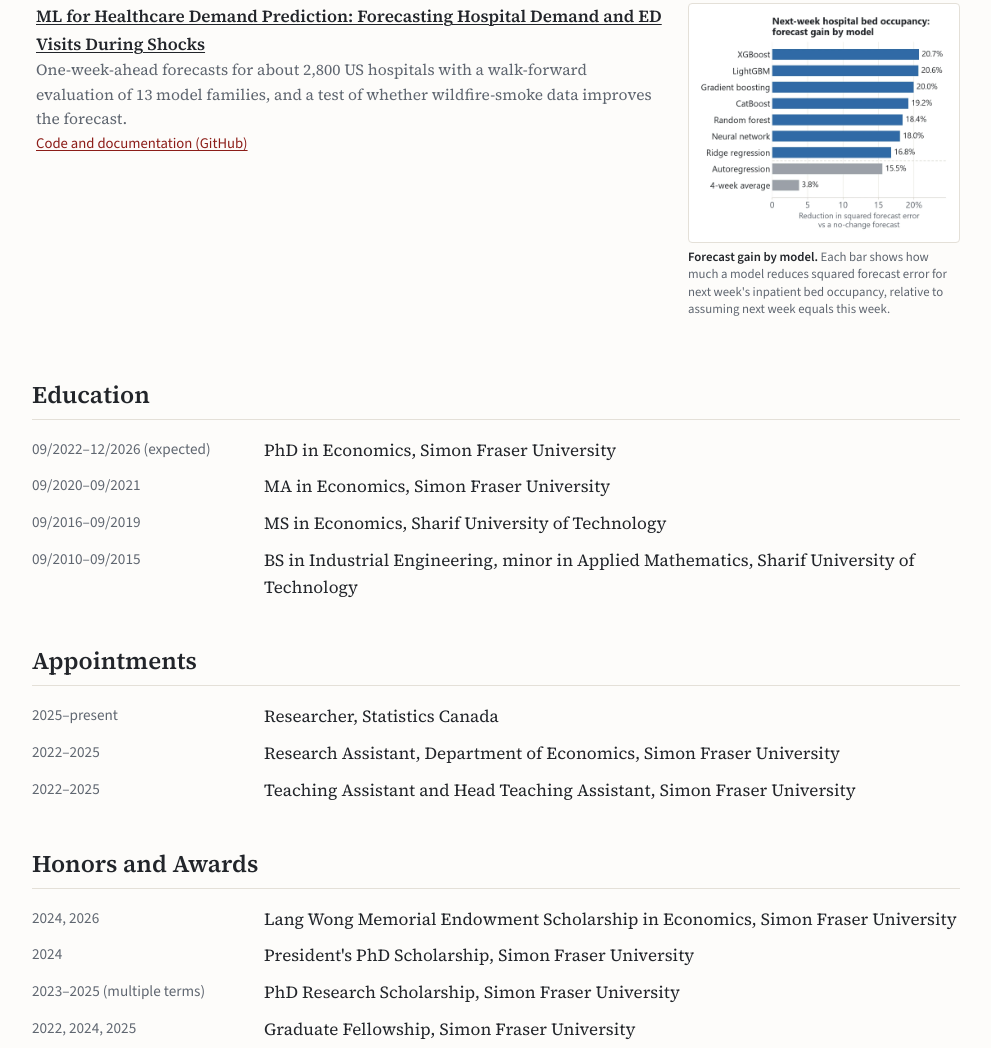
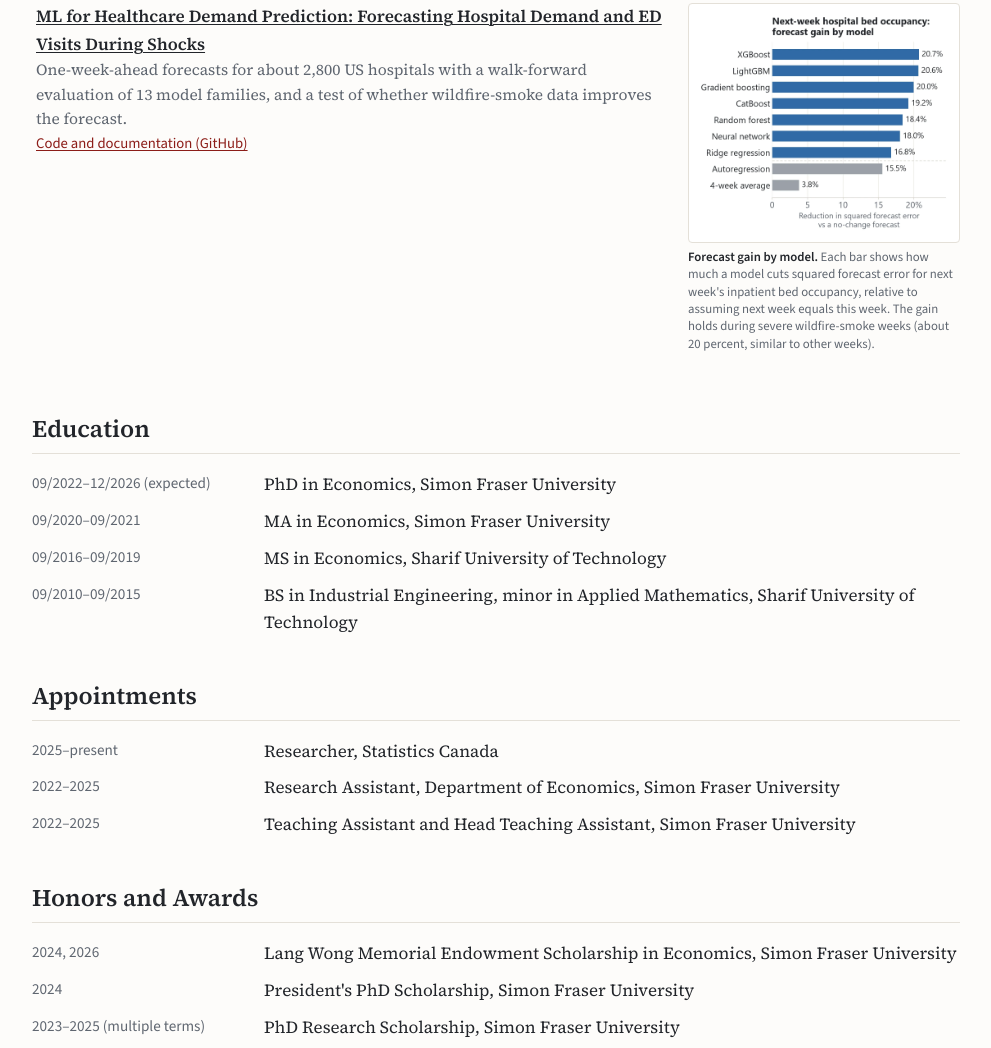
Before and after one commit to MahyarRezazadeh/MahyarRezazadeh.github.io, a plain HTML site: page index.html in a window 1280 px wide. Shown: the part 2212-3260 px from the top of the page, without its empty margins (144-1135 px from the left). Drawn offline with nearby package versions, Linux system fonts and the light colour scheme.

Commit message:
Clarify applied project figure caption
State that the occupancy forecast gain holds during severe wildfire-smoke weeks
(19.8 percent against 20.6 percent overall, per the project's model card).

Co-Authored-By: Claude Opus 5.5 <noreply@anthropic.com>

```diff
--- a/index.html
+++ b/index.html
@@ -156,7 +156,7 @@
           </div>
           <figure class="paper-fig">
             <a href="img/fig_hospital_forecast.webp"><img src="img/fig_hospital_forecast.webp" alt="Bar chart: machine-learning models reduce squared forecast error for next-week hospital bed occupancy by 17 to 21 percent relative to a no-change forecast; an autoregression reduces it by 15.5 percent and a 4-week average by 3.8 percent" loading="lazy"></a>
-            <figcaption><strong>Forecast gain by model.</strong> Each bar shows how much a model reduces squared forecast error for next week's inpatient bed occupancy, relative to assuming next week equals this week.</figcaption>
+            <figcaption><strong>Forecast gain by model.</strong> Each bar shows how much a model cuts squared forecast error for next week's inpatient bed occupancy, relative to assuming next week equals this week. The gain holds during severe wildfire-smoke weeks (about 20 percent, similar to other weeks).</figcaption>
           </figure>
         </li>
       </ul>
```
